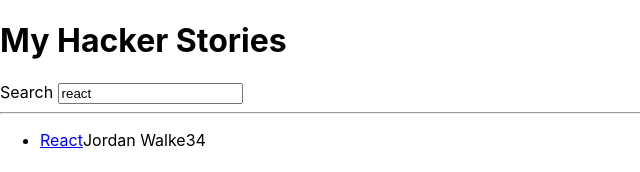
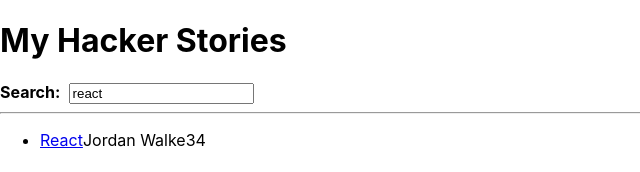
Before and after one commit to CiroGermano/the-road-to-react, a React (Create React App) app in the folder hacker-stories/: page / in a window 1280 px wide. Shown: the top 172 px of the page, without its empty margins (0-640 px from the left). Built offline with nearby package versions, Linux system fonts and the light colour scheme.

Commit message:
react-component-composition

```diff
--- a/hacker-stories/src/App.js
+++ b/hacker-stories/src/App.js
@@ -48,10 +48,11 @@
 
       <InputWithLabel
         id="search"
-        label="Search"
         value={searchTerm}
         onInputChange={handleSearch}
-      />
+      >
+        <strong>Search: </strong>
+      </InputWithLabel>
 
       <hr />
 
@@ -60,10 +61,16 @@
   );
 };
 
-const InputWithLabel = ({ id, label, value, type = "text", onInputChange }) => {
+const InputWithLabel = ({
+  id,
+  value,
+  type = "text",
+  onInputChange,
+  children,
+}) => {
   return (
     <>
-      <label htmlFor={id}>{label}</label>
+      <label htmlFor={id}>{children}</label>
       &nbsp;
       <input id={id} type={type} value={value} onChange={onInputChange} />
     </>
```
